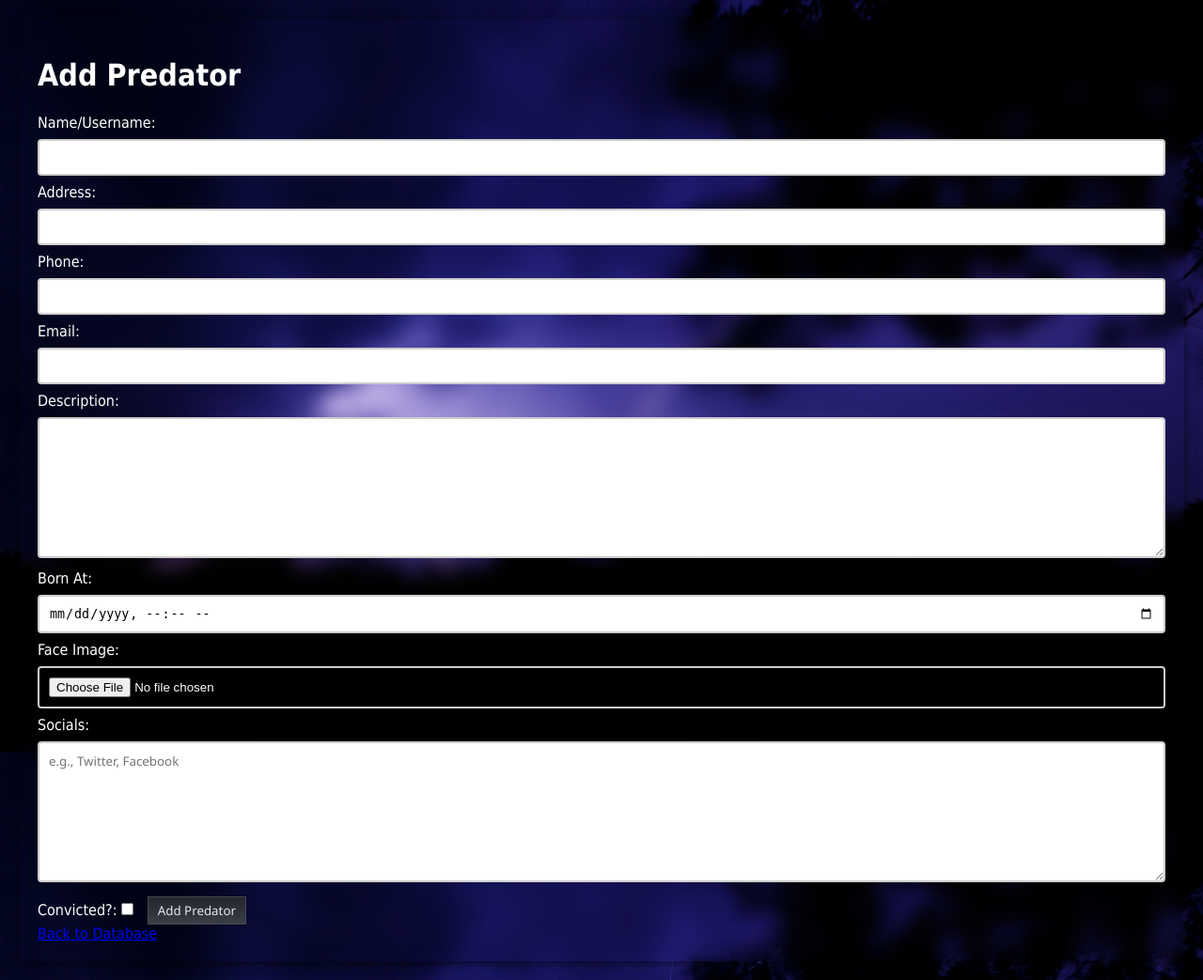
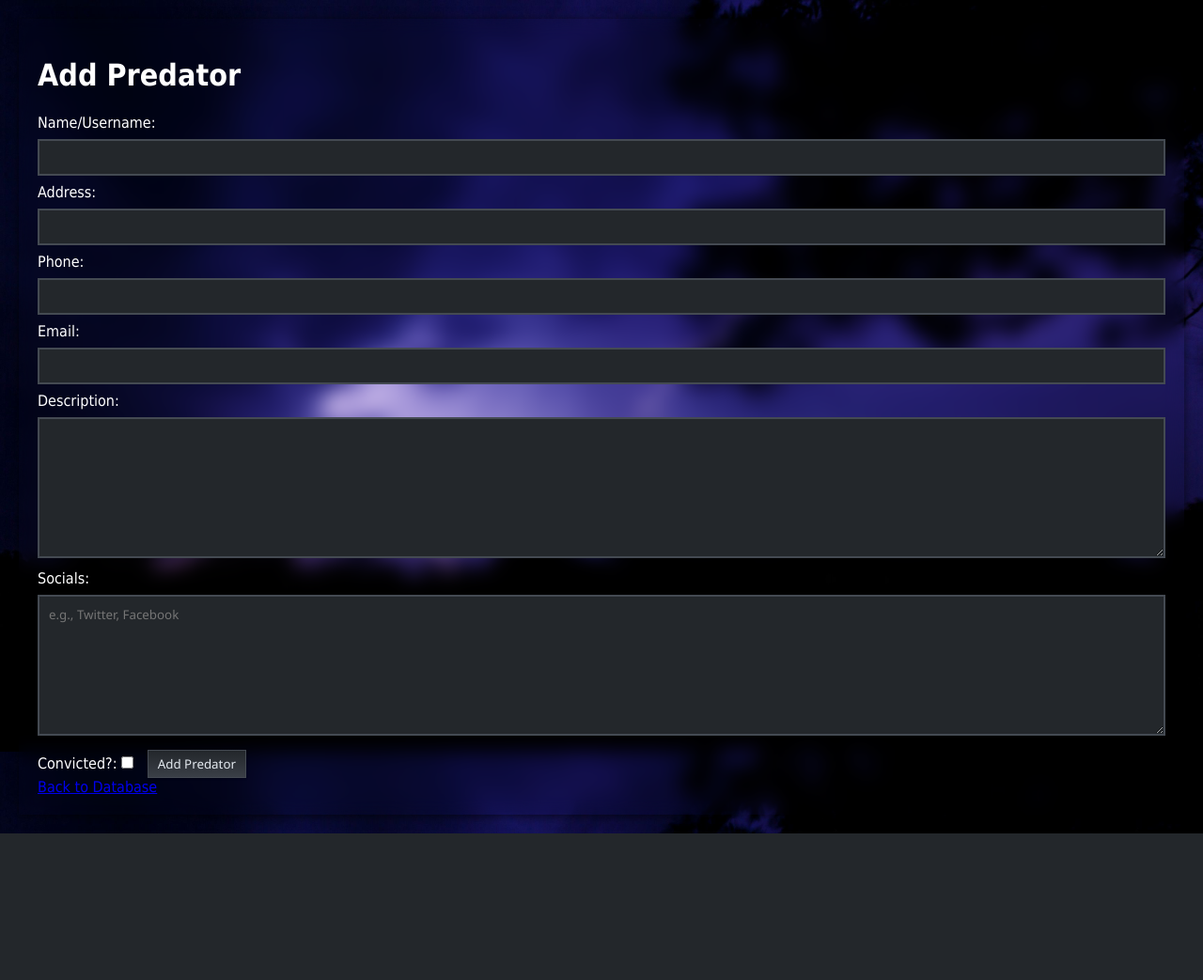
Before and after one commit to absolutegoaat/CipherStorm, a Flask app: page /predators/add in a window 1280 px wide. Shown: the whole page at 94% size. After the commit the page ends 887 px from the top, so only its background shows below. Run offline with Flask 3, Linux system fonts and the light colour scheme; a user stored in the database is signed in.

Commit message:
Enhance predator management: update database schema, improve add predator form, implement predator viewing functionality, and add search feature to database view

```diff
--- a/index.py
+++ b/index.py
@@ -7,6 +7,8 @@ import requests
 from flask import request, redirect, url_for, flash
 from colorama import Fore, Style
 from colorama import init
+from werkzeug.utils import secure_filename
+
 
 
 app = flask.Flask(__name__)
@@ -54,15 +56,13 @@ class DatabaseManager:
             cursor.execute('''
                 CREATE TABLE IF NOT EXISTS predators (
                     id INTEGER PRIMARY KEY AUTOINCREMENT,
-                    name TEXT NOT NULL,
+                    name TEXT,
                     address TEXT,
                     phone TEXT,
                     email TEXT,
                     description TEXT,
                     convicted BOOLEAN DEFAULT 0,
                     socials TEXT,
-                    face_image_url TEXT,
-                    born_at DATETIME
                 );''')
 
             conn.commit()
@@ -237,27 +237,15 @@ class DatabaseManager:
             print(f"{Fore.RED}[-] Error adding user: {e}{Style.RESET_ALL}")
             return
 
-    def add_predator(self, name, description, face_image_url, born_at):
-        """
-        Add a new predator to the database.
-
-        Args:
-            name (str): Name of the predator.
-            description (str): Description of the predator.
-            face_image_url (str): URL of the predator's face image.
-            born_at (str): Date and time when the predator was born.
-
-        Returns:
-            bool: True if the predator was added successfully, False otherwise.
-        """
+    def add_predator(self, name, description, address=None, phone=None, email=None, convicted=False, socials=None):
         try:
             conn = self.get_connection()
             cursor = conn.cursor()
 
             cursor.execute('''
-                INSERT INTO predators (name, description, face_image_url, born_at)
-                VALUES (?, ?, ?, ?)
-            ''', (name, description, face_image_url, born_at))
+                INSERT INTO predators (name, description, address, phone, email, convicted, socials)
+                VALUES (?, ?, ?, ?, ?, ?, ?)
+            ''', (name, description, address, phone, email, int(convicted), socials))
 
             conn.commit()
             conn.close()
@@ -293,8 +281,6 @@ class DatabaseManager:
                     'description': row[5],
                     'convicted': bool(row[6]),
                     'socials': row[7],
-                    'face_image_url': row[8],
-                    'born_at': row[9]
                 })
 
             return predators
@@ -465,13 +451,8 @@ def delete_user(user_id):
 @app.route('/predators', methods=['GET'])
 @login_required
 def predators():
-    user = current_user
-    if user.is_admin:
-        predators = db.get_all_predators()
-        return flask.render_template('database/db.html', predators=predators)
-    else:
-        flash('Access denied.')
-        return redirect(url_for('dashboard'))
+    predators = db.get_all_predators()
+    return flask.render_template('database/db.html', predators=predators)
 
 @app.route('/predators/add', methods=['GET', 'POST'])
 @login_required
@@ -483,33 +464,24 @@ def add_predator():
         email = request.form.get('email', '').strip()
         description = request.form.get('description', '').strip()
         socials = request.form.get('socials', '').strip()
-        face_image_url = request.form.get('face_image_url', '').strip()
-        born_at = request.form.get('born_at', '').strip()
         convicted = request.form.get('convicted', 'off') == 'on'
 
-        if request.method == 'POST':
-            if not name or not description or not face_image_url or not born_at:
-                flash('All fields are required')
-                return redirect(url_for('add_predator'))
+        if not name or not description:
+            flash('Name name Description are required.')
+            return redirect(url_for('add_predator'))
 
-            if db.add_predator(name, description, face_image_url, born_at, address, phone, email, convicted, socials):
-                flash(f'Predator {name} added successfully')
-            else:
-                flash(f'Failed to add predator {name}')
-
-        flash(f'Predator {name} added successfully')
-        return redirect(url_for('predators'))
+        if db.add_predator(name, description, address, phone, email, convicted, socials):
+            flash(f'Predator {name} added successfully')
+            return redirect(url_for('predators'))
+        else:
+            flash(f'Failed to add predator {name}')
+            return redirect(url_for('add_predator'))
 
     return flask.render_template('database/add_db.html')
 
 @app.route('/predators/delete/<int:predator_id>', methods=['POST'])
 @login_required
 def delete_predator(predator_id):
-    user = current_user
-    if not user.is_admin:
-        flash('Access denied.')
-        return redirect(url_for('predators'))
-
     if request.method == 'POST':
         if db.delete_predator(predator_id):
             flash(f'Predator with ID {predator_id} deleted successfully')
@@ -521,5 +493,16 @@ def delete_predator(predator_id):
     flash(f'Predator with ID {predator_id} deleted successfully')
     return redirect(url_for('predators'))
 
+@app.route('/predators/view/<int:predator_id>', methods=['GET'])
+@login_required
+def view_predator(predator_id):
+    predators = db.get_all_predators()
+    predator = next((p for p in predators if p['id'] == predator_id), None)
+    if predator:
+        return flask.render_template('database/view_db.html', predator=predator)
+    else:
+        flash(f'Predator with ID {predator_id} not found')
+
+
 if __name__ == '__main__':
     app.run(host='0.0.0.0', port=8080, debug=True)
--- a/static/style.css
+++ b/static/style.css
@@ -25,10 +25,16 @@ textarea {
     font-family: 'Segoe UI', Tahoma, Geneva, Verdana, sans-serif;
     margin: 8px 0;
     box-sizing: border-box;
-    border: 2px solid #ccc;
-    border-radius: 4px;
-    background-color: #ffffff;
-    color: #000000;
+    border: 2px solid #444a52;
+    border-radius: 0px;
+    background-color: #23272b;
+    color: #e3e9ef;
+    transition: background 0.2s, color 0.2s, border 0.2s;
+}
+textarea:focus {
+    border: 2px solid #e3e9ef;
+    background-color: #2d343c;
+    color: #ffffff;
 }
 
 .main-content {
@@ -43,7 +49,7 @@ textarea {
     transition: all 0.3s ease-in-out;
 }
 .main-content:hover {
-    margin: 0px;
+    margin: 10px;
     padding: 30px;
     box-shadow: 0px 0px 0px rgba(0, 0, 0, 0.8);
     transition: all 0.3s ease-in-out;
@@ -104,8 +110,11 @@ input {
     padding: 10px;
     margin: 8px 0;
     box-sizing: border-box;
-    border: 2px solid #ccc;
-    border-radius: 4px;
+    border: 2px solid #444a52;
+    border-radius: 0px;
+    background-color: #23272b;
+    color: #e3e9ef;
+    transition: background 0.2s, color 0.2s, border 0.2s;
 }
 
 .checkbox {
--- a/templates/database/add_db.html
+++ b/templates/database/add_db.html
@@ -9,7 +9,14 @@
 <body>
     <div class="main-content">
         <h1>Add Predator</h1>
-        <form action="/add" method="post" enctype="multipart/form-data">
+        {% with messages = get_flashed_messages() %}
+            {% if messages %}
+                {% for msg in messages %}
+                    <p style="color:red;">{{ msg }}</p>
+                {% endfor %}
+            {% endif %}
+        {% endwith %}
+        <form action="/predators/add" method="post" enctype="multipart/form-data">
             <label for="name">Name/Username:</label>
             <input type="text" id="name" name="name" required>
 
@@ -25,21 +32,15 @@
             <label for="description">Description:</label>
             <textarea id="description" name="description"></textarea>
 
-            <label for="born_at">Born At:</label>
-            <input type="datetime-local" id="born_at" name="born_at">
-
-            <label for="face_image">Face Image:</label>
-            <input type="file" id="face_image" name="face_image">
-
             <label for="socials">Socials:</label>
             <textarea type="text" id="socials" name="socials" placeholder="e.g., Twitter, Facebook"></textarea>
 
             <label for="convicted">Convicted?:</label>
             <input type="checkbox" id="convicted" name="convicted" class="checkbox">
 
-            <button type="submit">Add Predator</button> <!-- problem with submiting -->
+            <button type="submit">Add Predator</button>
         </form>
-        <a href="/database">Back to Database</a>
+        <a href="/predators">Back to Database</a>
     </div>
 </body>
 </html>
```
Also changed, not shown: static/scripts/search.js (added, +14 -0 lines), templates/database/db.html (+27 -9 lines), templates/database/view_db.html (added, +36 -0 lines), database.db.
